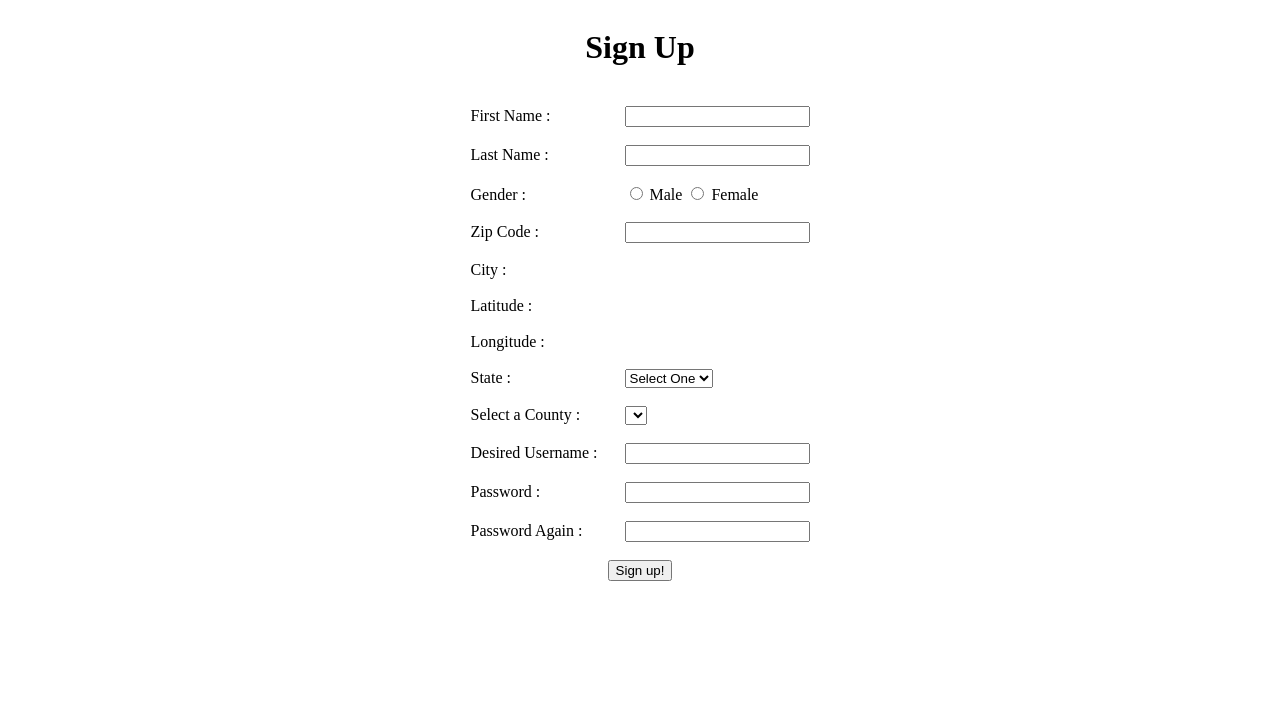
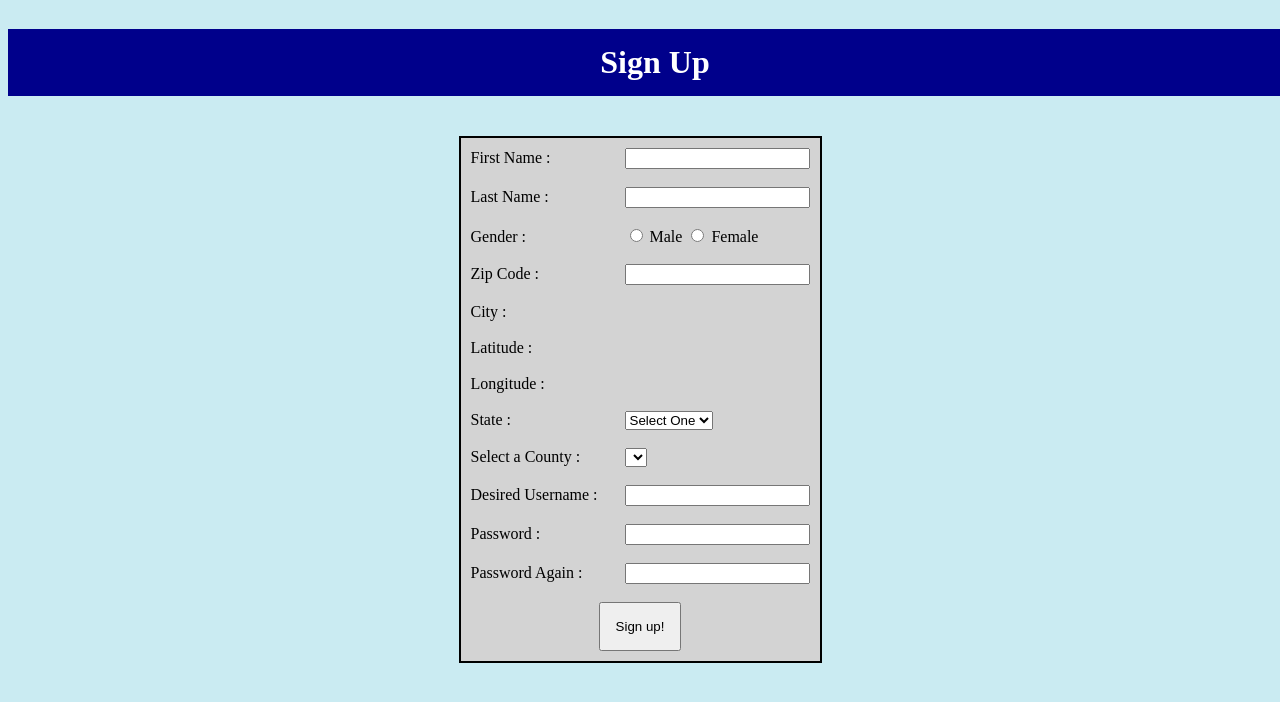
Before and after one commit to mjanes7630/lab3, a PHP site: page / in a window 1280 px wide. Shown: the top 702 px of the page. Run offline with PHP 8.4, Linux system fonts and the light colour scheme; lists and menus that the app fills with data are empty.

Commit message:
added css elements

```diff
--- a/css/styles.css
+++ b/css/styles.css
@@ -4,21 +4,35 @@ body{
     display:flex;
     flex-direction:column;
     justify-content:center;
+
+    background-color: #caebf2;
+}
+
+h1{
+    width: 100%;
+    height: 100%;
+    background-color: darkblue;
+    color: white;
+    padding: 15px;
 }
 
 form {
     margin:0 auto;
+    border: 2px solid black;
+    padding: 10px;
+    background-color: lightgrey;
 }
 
 form div{
     text-align:left;
 }
 
+input[type=submit]{
+    padding: 15px 15px;
+    cursor: pointer;
+}
+
 .label{
     display: inline-block;
     width: 150px;
 }
-
-.submitButton{
-    justify-content:center;
-}
```
